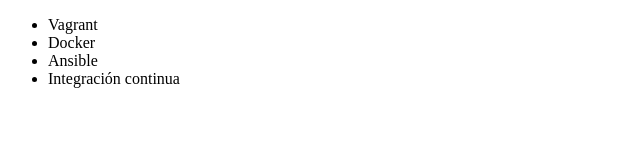
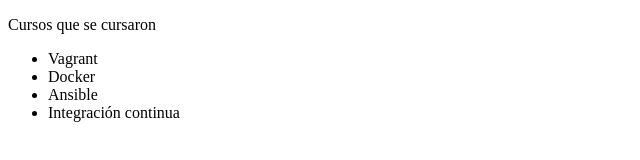
Before and after one commit to kacf999/PruebaAlura, a plain HTML site: page index.html in a window 1280 px wide. Shown: the whole page, without its empty margins (0-640 px from the left). Drawn offline with Linux system fonts and the light colour scheme.

Commit message:
se agrego una nueva linea

```diff
--- a/index.html
+++ b/index.html
@@ -3,6 +3,7 @@
 <head>
      <meta charset = "UTF-8">
      <title> Cursos de Alura </title>
+     <p> Cursos que se cursaron </p>
 </head>
 <body>
      <ul>
```
